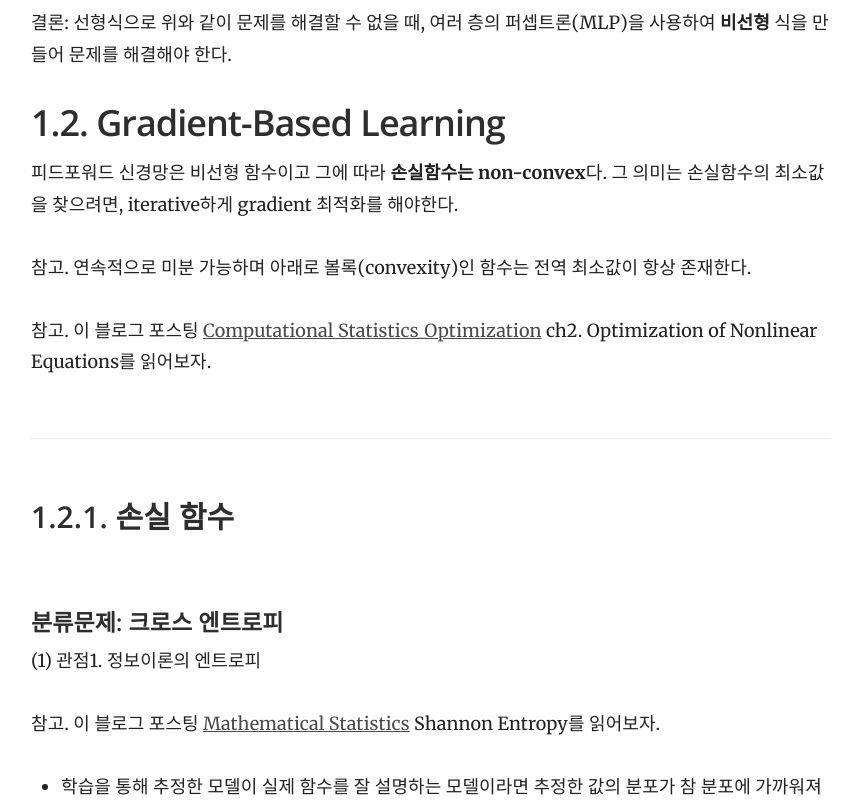
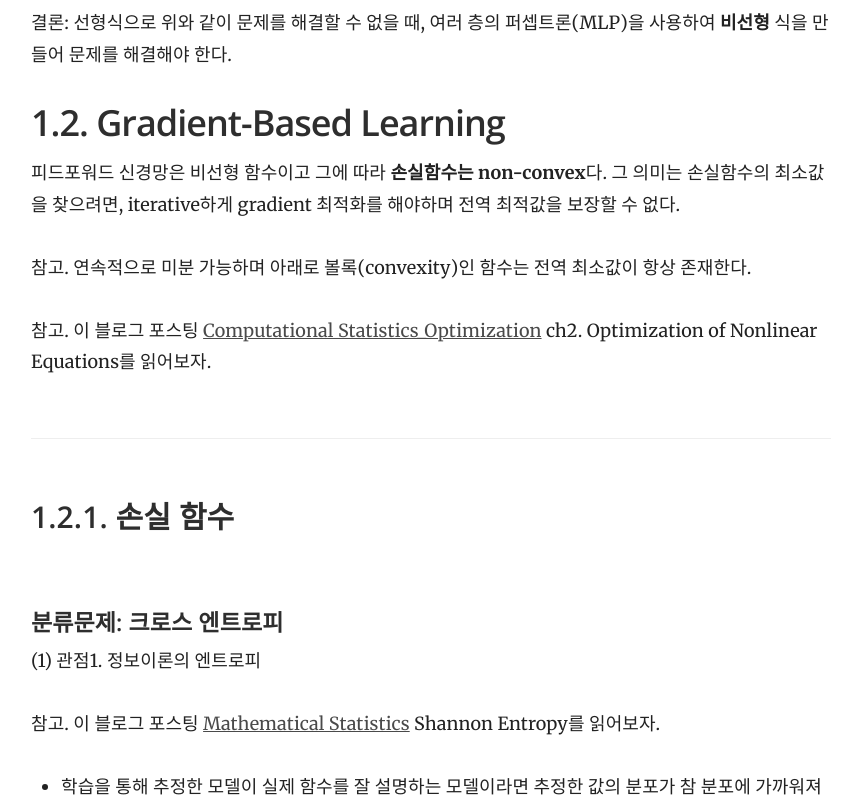
Before and after one commit to yrk3434/yrk3434.github.io, a Jekyll site: the page built from _docs/Theory/Deep Learning Overview.md, in a window 1280 px wide and 900 px high, scrolled down 2288 px, cut to the strip 99-900 px from the top of the window. Shown: the whole strip, without its empty margins (359-1221 px from the left). Built offline with Jekyll 4.4.1, drawn with Linux system fonts in a browser that asks for light colours; formulas are drawn with MathJax 3.

Commit message:
Update Deep Learning Overview.md

```diff
--- a/_docs/Theory/Deep Learning Overview.md
+++ b/_docs/Theory/Deep Learning Overview.md
@@ -58,7 +58,7 @@ toc_label: 목차
 
 ## 1.2. Gradient-Based Learning
 
-피드포워드 신경망은 비선형 함수이고 그에 따라 **손실함수는 non-convex**다. 그 의미는 손실함수의 최소값을 찾으려면, iterative하게 gradient 최적화를 해야한다. <br/>
+피드포워드 신경망은 비선형 함수이고 그에 따라 **손실함수는 non-convex**다. 그 의미는 손실함수의 최소값을 찾으려면, iterative하게 gradient 최적화를 해야하며 전역 최적값을 보장할 수 없다. <br/>
 <br/>
 참고. 연속적으로 미분 가능하며 아래로 볼록(convexity)인 함수는 전역 최소값이 항상 존재한다. <br/>
 <br/>
```
